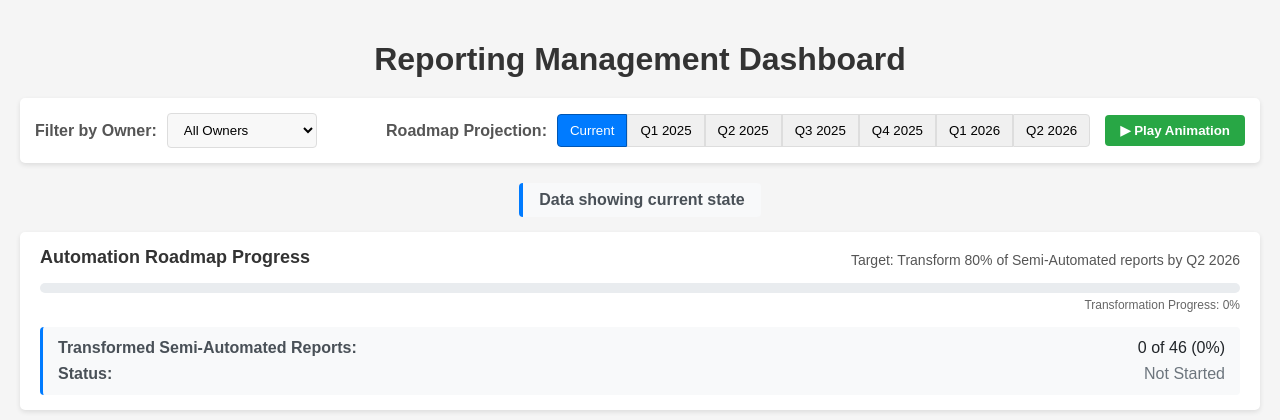
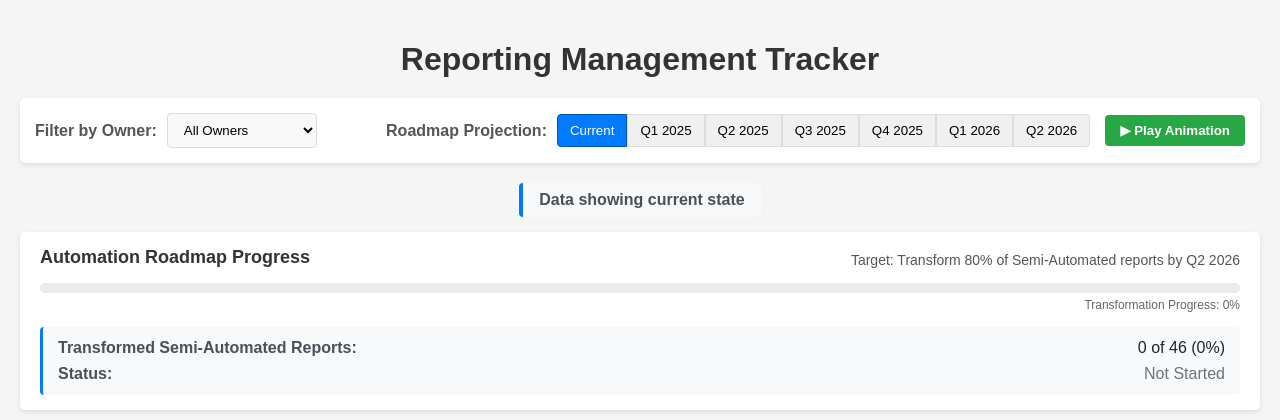
Before and after one commit to vzb-business-transformation/rpt_sankey, a Flask app: page / in a window 1280 px wide. Shown: the top 420 px of the page. Run offline with Flask 2, Linux system fonts and the light colour scheme; data that the repository does not hold is empty; some libraries are stand-ins or nearby versions.

Commit message:
changed title

```diff
--- a/templates/index.html
+++ b/templates/index.html
@@ -9,7 +9,7 @@
 </head>
 <body>
     <div class="container">
-        <h1>Reporting Management Dashboard</h1>
+        <h1>Reporting Management Tracker</h1>
 
         <div class="controls">
             <div class="filter-section">
```
